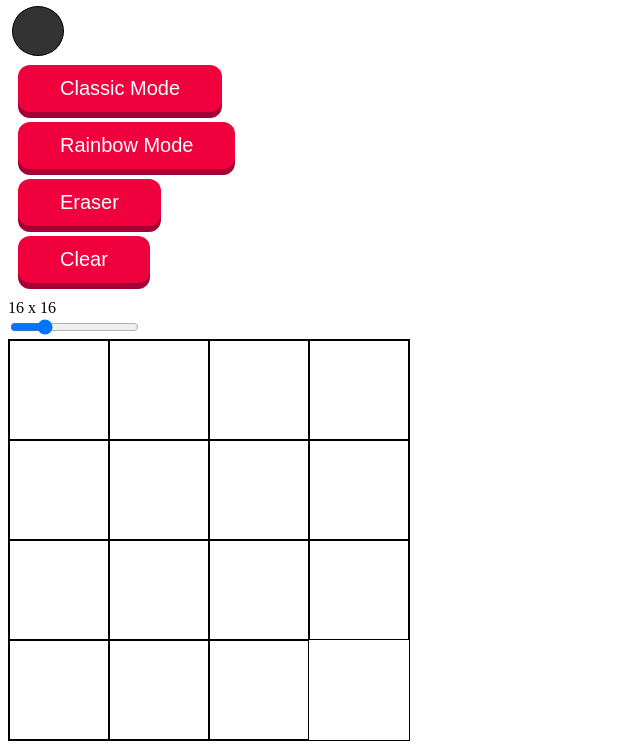
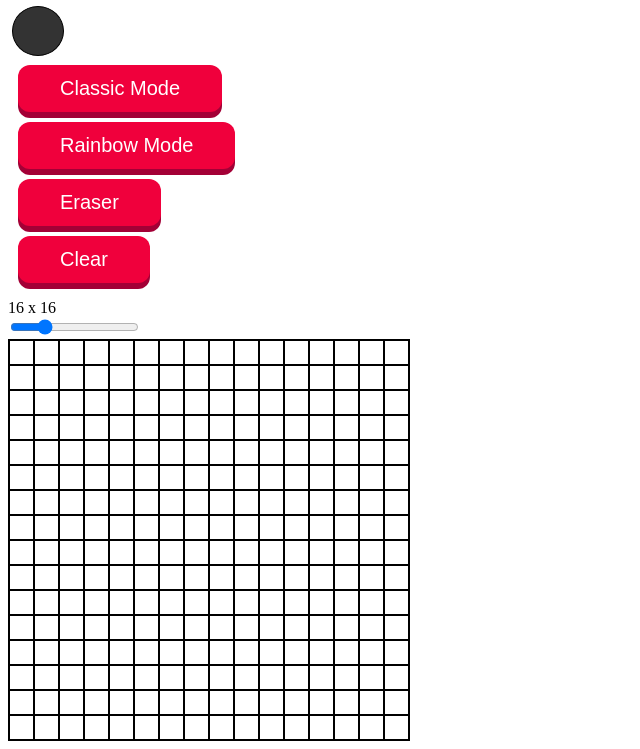
Before and after one commit to Czechthisout/Etch-a-sketch, a plain HTML site: page index.html in a window 1280 px wide. Shown: the part 79-828 px from the top of the page, without its empty margins (0-640 px from the left). Drawn offline with Linux system fonts and the light colour scheme.

Commit message:
updated README

```diff
--- a/Etch-a-sketch.css
+++ b/Etch-a-sketch.css
@@ -1,24 +1,24 @@
-#grid{
+/* #grid{
     display: grid;
     border-color: #000000;
     border-style: solid;
-}
+} */
 
-.game-container{
+/* .grid-container{
     height: 500px;
     width: 500px;
     display: flex;
     align-items: center;
     justify-content: center;
     border: 1px solid black;
-}
+} */
 
-.grid {
+#grid {
     display: grid;
     width: 400px;
     height: 400px;
-    grid-template-columns: repeat(4, 1fr);
-    grid-template-rows: repeat(4, 1fr);
+    /* grid-template-columns: repeat(4, 1fr);
+    grid-template-rows: repeat(4, 1fr); */
     border:1px solid black;
 
 
--- a/Etch-a-sketch.js
+++ b/Etch-a-sketch.js
@@ -1,3 +1,5 @@
+createGrid(slider.value);
+
 document.addEventListener('DOMContentLoaded', () => {
     const colorPallet = document.getElementById("colorPallet");
     const slider = document.getElementById("slider");
@@ -19,8 +21,33 @@ document.addEventListener('DOMContentLoaded', () => {
         const value = event.target.value;
         console.log('New size is: ', event.target.value);
         document.getElementById("sizeValue").textContent = value+' X '+value;
+        createGrid(value);
+
       })
     } else {
       console.log('slider not found');
     }
   });
+
+
+function createGrid(size) {
+    var grid=document.getElementById('grid');
+
+    // Remove all child elements from the grid to start fresh
+    while (grid.firstChild){
+      grid.removeChild(grid.firstChild);
+    }
+    // Set the new grid styles based on the size value
+    grid.style.gridTemplateColumns = `repeat(${size}, 1fr)`;
+    grid.style.gridTemplateRows = `repeat(${size}, 1fr)`;
+
+
+    // Create grid cells and append them to the grid
+    for(var i=0;i<size*size;i++){
+      const cell = document.createElement("div");
+      grid.appendChild(cell)
+      cell.classList.add("grid-cell");
+    }
+}
+
+create
```
Also changed, not shown: 1 other file.
